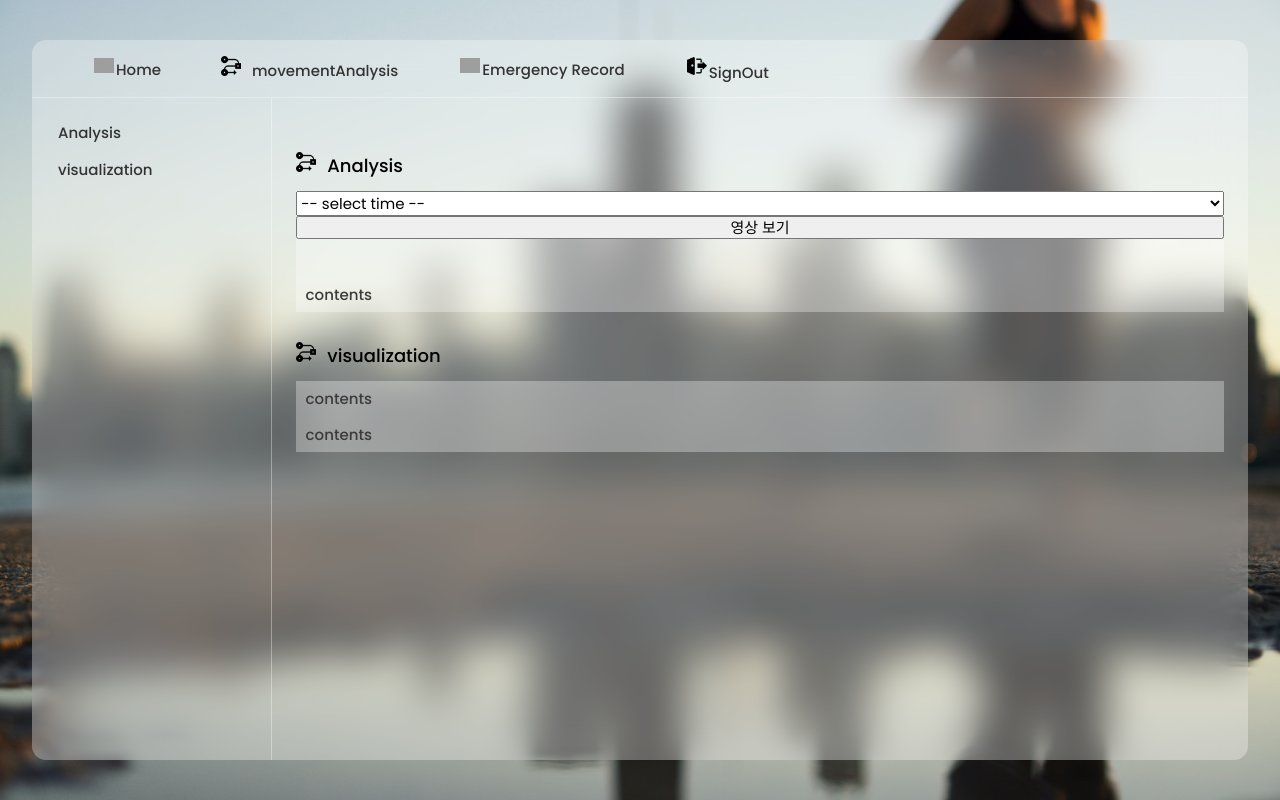
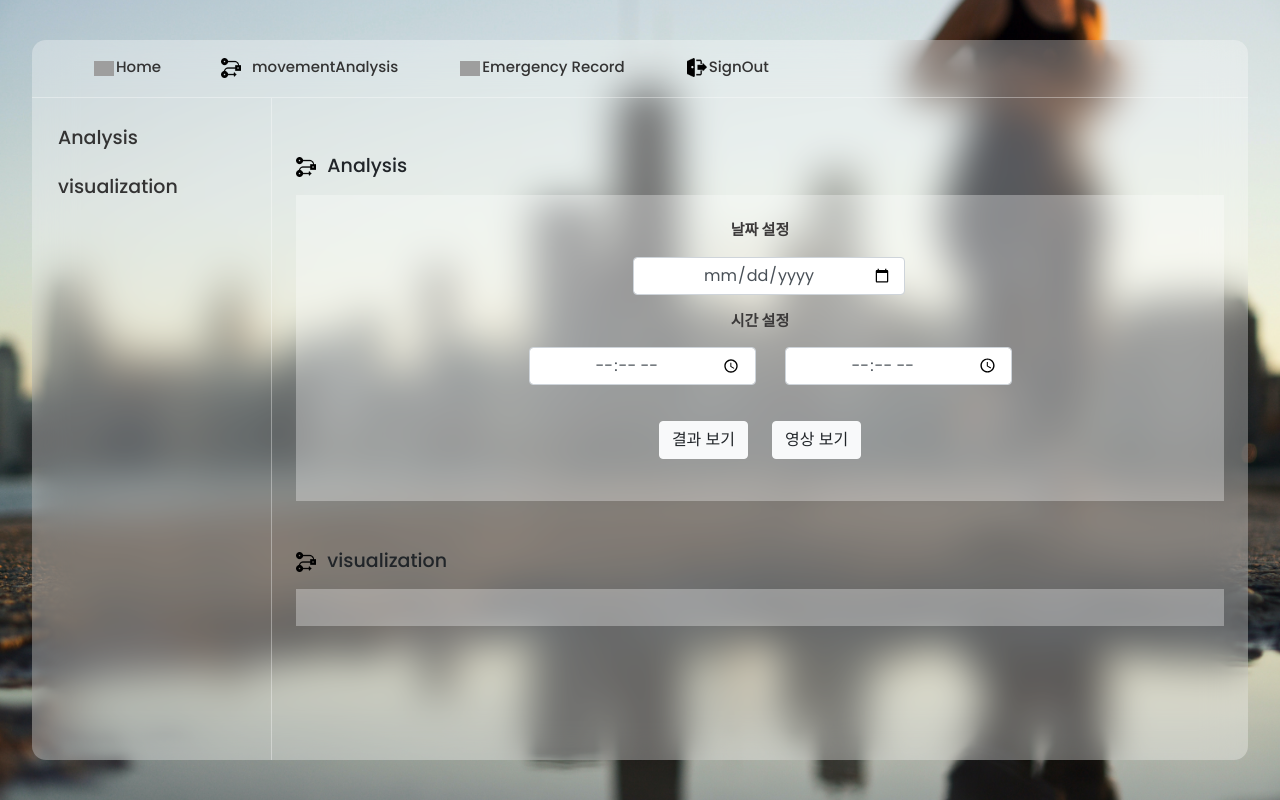
Before and after one commit to 2022-SMHRD-KDT-BigData-3/CATSEYE, a Java web app: the page made by SpringTEST2/src/main/webapp/movement Analysis.jsp in a window 1280 px wide. Run offline with Spring Boot 4, a stand-in JSP engine, Linux system fonts and the light colour scheme; the project's own start-up code is not run, and a stand-in starts its controllers and pages; some libraries are stand-ins or nearby versions; grey boxes are pictures that could not be loaded.

Commit message:
commit 3:09

```diff
--- a/SpringTEST2/src/main/webapp/POPUP.jsp
+++ b/SpringTEST2/src/main/webapp/POPUP.jsp
@@ -9,6 +9,7 @@
 <script src="https://code.jquery.com/jquery-3.2.1.slim.min.js"></script>
 <script src="https://cdnjs.cloudflare.com/ajax/libs/popper.js/1.11.0/umd/popper.min.js"></script>
 <script src="https://maxcdn.bootstrapcdn.com/bootstrap/4.0.0-beta/js/bootstrap.min.js"></script>
+<link rel="stylesheet" type="text/css" href="fontawesome-free-5.15.1-web/css/fontawesome.min.css">
 </head>
 <body>
 <a href="#" data-toggle="modal" data-target="#myModal">이미지 모달띄우기</a>
--- a/SpringTEST2/src/main/webapp/movement Analysis.jsp
+++ b/SpringTEST2/src/main/webapp/movement Analysis.jsp
@@ -43,6 +43,7 @@ function goUpdate(idx){
 </script>
 <link rel="stylesheet" type="text/css" href="https://cdn.jsdelivr.net/npm/daterangepicker/daterangepicker.css" />
 <link rel="stylesheet" href="https://cdnjs.cloudflare.com/ajax/libs/normalize/5.0.0/normalize.min.css"/>
+<link rel="stylesheet" href="https://cdn.jsdelivr.net/npm/bootstrap@4.6.0/dist/css/bootstrap.min.css">
 <link rel='stylesheet' href='https://vjs.zencdn.net/5-unsafe/video-js.css'/>
 <link rel='stylesheet' type="text/css" href='./resources/CSS/Main.css'/>
 
@@ -77,46 +78,83 @@ function goUpdate(idx){
       	<div class="wrapper">
 			<div class="left-side">
 				<div class="side-wrapper">
-					<div class="side-title">Analysis</div>
+					<div class="side-title" id="Analysis">Analysis</div>
 				</div>
 				<div class="side-wrapper">
-					<div class="side-title">visualization</div>
+					<div class="side-title" id="visual">visualization</div>
 				</div>
 			</div>
 
          <div class="main-container">
 
             <!-- 분석 -->
-            <div class="content-section">
-            <div class="content-section-title"><img src="./resources/img/Analysis.png" style="width: 20px; margin-right:11px;">Analysis</div>
-          	<select class="normal name" name="MBR_SHOP">
+            <div class="content-section An">
+            <div class="content-section-title An"><img src="./resources/img/Analysis.png" style="width: 20px; margin-right:11px;">Analysis</div>
+<!--           	<select class="normal name" name="MBR_SHOP">
   	<option value='' selected>-- select time --</option>
   	<option value='1' id="1">2022-06-05 21:00 ~ 21:01</option>
   	<option value='2' id="2">2022-06-05 21:01 ~ 21:02</option>
   	<option value='3' id="3">2022-06-05 21:02 ~ 21:03</option>
   	<option value='4' id="1">2022-06-05 21:03 ~ 21:04</option>
   	<option value='5' id="1">2022-06-05 21:04 ~ 21:05</option>
-  	</select>
+  	</select> -->
 
-              	<button class="btn btn-default" onclick='ff()'>영상 보기</button>
-            <div class="content-wrapper" id='f'>
-            <!-- 시간 보일곳 -->
-            </div>
-            <div class="content-wrapper" id='showvideo'>
-            <!-- 영상 보일곳 -->
-            </div>
-			<div class="content-wrapper">contents</div>
-			</div>
+					<div class="form-group An  content-wrapper">
+						<div style="text-align: center; align-items: center;">
+							<label for="date"
+								style="font-family: 'Poppins', sans-serif; margin: 15px 0 15px 0; font-weight: bold;">날짜 설정</label>
+								<input style="width: 30%;text-align: center;position: relative;left: 36%;" type="date" name="date" class="form-control" id="date" name="date">
+
+
+
+								<label for="first-time"
+									style="font-family: 'Poppins', sans-serif; margin: 15px 0 15px 0; font-weight: bold;">시간
+									설정</label>
+
+									<input style="width: 25%;text-align: center;position: relative;left: 223px;"
+									type="time" name="first-time" class="form-control" id="time"
+									name="time"> <label for="last-time"></label> <input
+									style="width: 25%;text-align: center;position: relative;left: 479px;bottom: 61px;"
+									type="time" name="last-time" class="form-control"
+									id="last-time">
+						</div>
+						<div style="align-self: center; position: relative; bottom: 25px;">
+						<button class="btn btn-light An" style="width: fit-content;margin-right: 20px;">결과 보기</button>
+
+						<button class="btn btn-light An" onclick='ff()' style="width: fit-content;">영상 보기</button>
+						<div class="content-wrapper An" id='f' style="visibility: hidden;">
+							<!-- 시간 보일곳 -->
+						</div>
+						<div class="content-wrapper An" id='showvideo' style="visibility: hidden;">
+							<!-- 영상 보일곳 -->
+						</div>
+						</div>
+					</div>
+
+				</div>
+
+
 
 			<!-- 결과 -->
-            <div class="content-section">
-            <div class="content-section-title"><img src="./resources/img/Analysis.png" style="width: 20px; margin-right:11px;">visualization</div>
-            <div class="content-wrapper">contents</div>
-			<div class="content-wrapper">contents</div>
+            <div class="content-section result">
+            <div class="content-section-title result"><img src="./resources/img/Analysis.png" style="width: 20px; margin-right:11px;">visualization</div>
+            <div class="content-wrapper result"></div>
+			<div class="content-wrapper result"></div>
 			</div>
 
 
 
 </body>
 <script src="./resources/JS/Main.js"></script>
+<script type="text/javascript">
+$('#Analysis').click(function() {
+	$(".An").show();
+    $(".result").hide();
+})
+
+$('#visual').click(function() {
+    $(".An").hide();
+    $(".result").show();
+})
+</script>
 </html>
--- a/SpringTEST2/src/main/webapp/resources/CSS/Main.css
+++ b/SpringTEST2/src/main/webapp/resources/CSS/Main.css
@@ -286,6 +286,7 @@ img {
   margin-bottom: 14px;
   text-decoration: none;
   cursor: pointer;
+  font-size: 19px;
 }
 
 .side-title:hover {
@@ -478,7 +479,7 @@ button:hover {
 .content-section-title {
   color: var(--content-title-color);
   margin-bottom: 14px;
-  font-size: larger;
+  font-size: 19px;
 }
 .content-section ul {
   display: flex;
```
Also changed, not shown: SpringTEST2/src/main/webapp/Main.jsp (+5 -3 lines), SpringTEST2/src/main/webapp/posting.jsp (+55 -19 lines).
